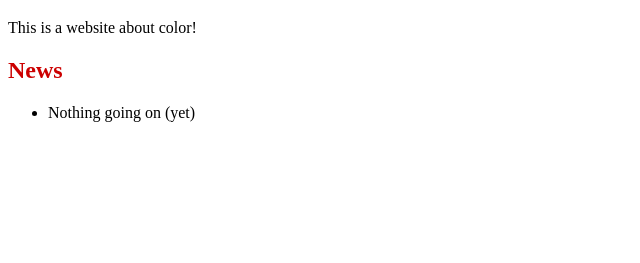
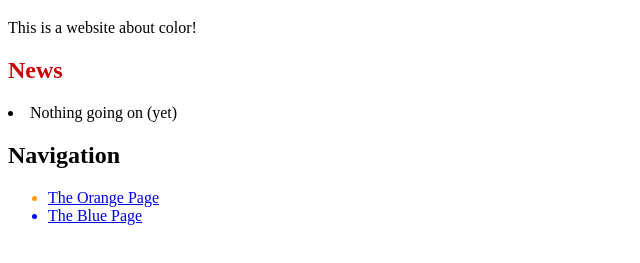
Before and after one commit to codersanty2/first_repo_website-, a plain HTML site: page index.html in a window 1280 px wide. Shown: the part 61-324 px from the top of the page, without its empty margins (0-640 px from the left). Drawn offline with Linux system fonts and the light colour scheme.

Commit message:
Navigation links added to blue and orange files

```diff
--- a/index.html
+++ b/index.html
@@ -8,8 +8,15 @@
 <h1 style="color: #07F">A Colorful Website</h1>
 <p>This is a website about color!</p>
 <h2 style="color: #C00">News</h2>
+<li>Nothing going on (yet)</li>
+<h2>Navigation</h2>
 <ul>
-<li>Nothing going on (yet)</li>
+<li style="color: #F90">
+<a href="orange.html">The Orange Page</a>
+</li>
+<li style="color: #00F">
+<a href="blue.html">The Blue Page</a>
+</li>
 </ul>
 </body>
 </html>
```
